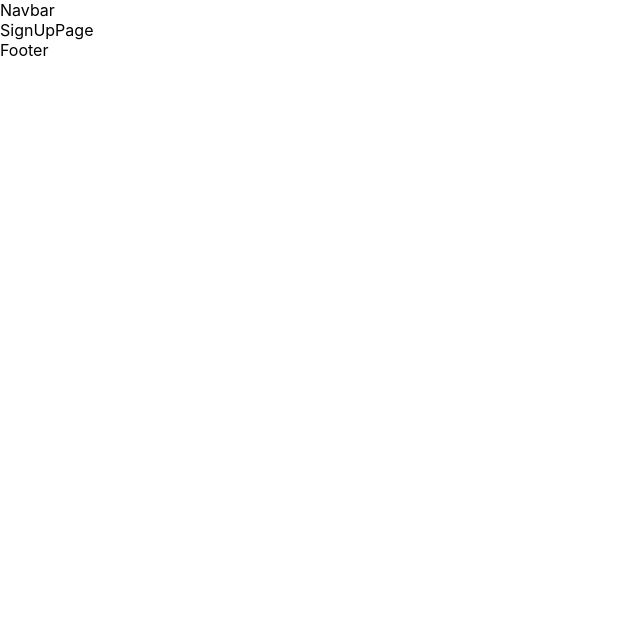
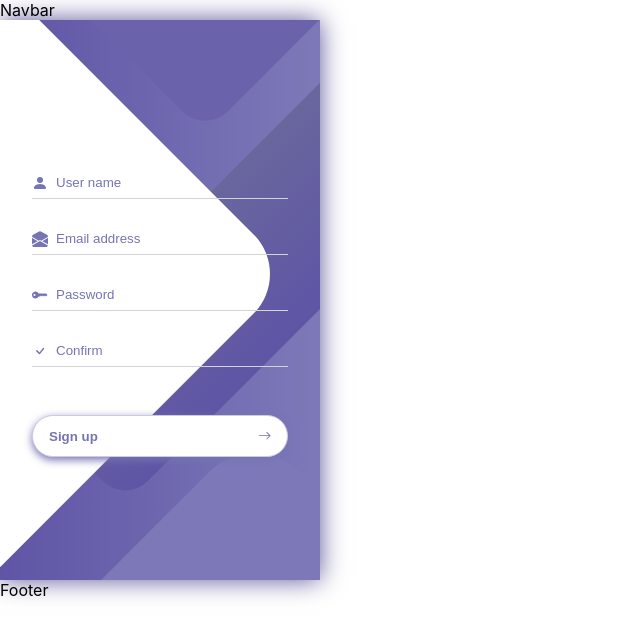
Before and after one commit to wiki-Arya-Team/wiki-aryia-frontend, a React (Create React App) app: page /register in a window 1280 px wide. Shown: the top 636 px of the page, without its empty margins (0-640 px from the left). Built offline with nearby package versions, Linux system fonts and the light colour scheme.

Commit message:
Complete log-in and sign-up pages

```diff
--- a/src/pages/LoginPage.js
+++ b/src/pages/LoginPage.js
@@ -1,7 +1,46 @@
 import React from "react";
+import { PersonFill, KeyFill, ArrowRight } from "react-bootstrap-icons";
 
 const LoginPage = () => {
-  return <div>LoginPage</div>;
+  return (
+    <div className="container">
+      <div className="login container__login">
+        <form action="#">
+          <div className="login__field">
+            <PersonFill />
+            <input
+              type="email"
+              placeholder="User name/ Email"
+              required
+              className="login__input"
+            />
+          </div>
+
+          <div className="login__field">
+            <KeyFill />
+            <input
+              type="password"
+              placeholder="Password"
+              required
+              className="login__input"
+            />
+          </div>
+
+          <button type="submit" className="login__submit">
+            <span>LOG IN NOW</span>
+            <ArrowRight />
+          </button>
+        </form>
+      </div>
+
+      <div className="background container__background">
+        <span className="background__shape background__shape1"></span>
+        <span className="background__shape background__shape2"></span>
+        <span className="background__shape background__shape3"></span>
+        <span className="background__shape background__shape4"></span>
+      </div>
+    </div>
+  );
 };
 
 export default LoginPage;
--- a/src/pages/SignUpPage.js
+++ b/src/pages/SignUpPage.js
@@ -1,7 +1,73 @@
 import React from "react";
+import {
+  PersonFill,
+  KeyFill,
+  ArrowRight,
+  EnvelopeOpenFill,
+  Check
+} from "react-bootstrap-icons";
 
 const SignUpPage = () => {
-  return <div>SignUpPage</div>;
+  return (
+    <div className="container">
+      <div className="login container__login">
+        <form action="#">
+          <div className="login__field">
+            <PersonFill />
+            <input
+              type="text"
+              placeholder="User name"
+              required
+              className="login__input"
+            />
+          </div>
+
+          <div className="login__field">
+            <EnvelopeOpenFill />
+            <input
+              type="email"
+              placeholder="Email address"
+              required
+              className="login__input"
+            />
+          </div>
+
+          <div className="login__field">
+            <KeyFill />
+            <input
+              type="password"
+              placeholder="Password"
+              required
+              className="login__input"
+            />
+          </div>
+
+          <div className="login__field">
+            <Check />
+            <input
+              type="password"
+              placeholder="Confirm"
+              required
+              className="login__input"
+            />
+          </div>
+
+          <button type="submit" className="login__submit">
+            <span>Sign up</span>
+
+            <ArrowRight />
+          </button>
+        </form>
+      </div>
+
+      <div className="background container__background">
+        <span className="background__shape background__shape1"></span>
+        <span className="background__shape background__shape2"></span>
+        <span className="background__shape background__shape3"></span>
+        <span className="background__shape background__shape4"></span>
+      </div>
+    </div>
+  );
 };
 
 export default SignUpPage;
```
